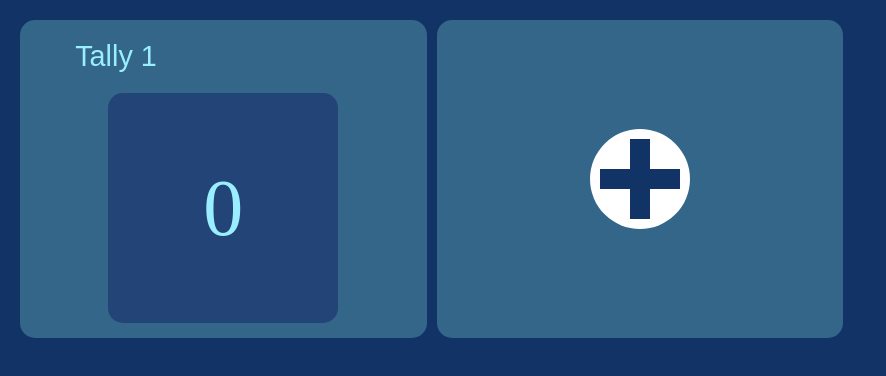
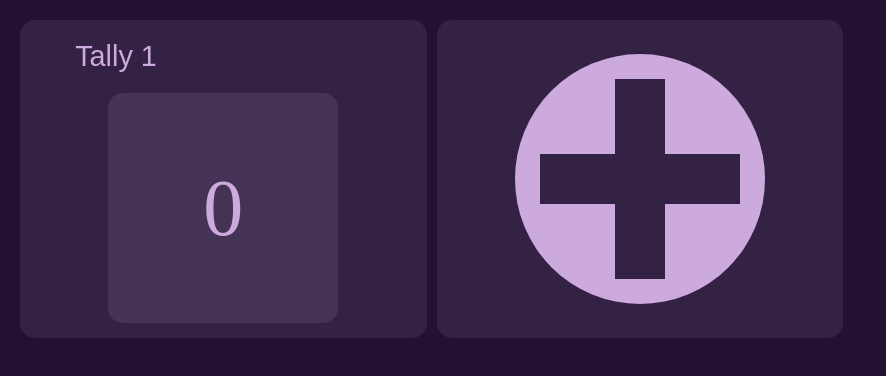
Before and after one commit to KermitPurple/modular_tallies, a plain HTML site: page index.html in a window 1280 px wide. Shown: the whole page, without its empty margins (0-886 px from the left). Drawn offline with Linux system fonts and the light colour scheme.

Commit message:
Change the colorscheme

```diff
--- a/index.css
+++ b/index.css
@@ -1,10 +1,10 @@
 :root{
-    --bg: #136;
-    --bg-accent: #247;
-    --fg: #9ef;
-    --cell-bg: #368;
-    --new-icon-bg: #fff;
-    --new-icon-fg: var(--bg);
+    --bg: #213;
+    --bg-accent: #435;
+    --fg: #cad;
+    --cell-bg: #324;
+    --new-icon-bg: var(--fg);
+    --new-icon-fg: var(--cell-bg);
 }
 
 body, html{
@@ -118,7 +118,7 @@ body{
 }
 
 .new-button-icon{
-    --size: 100px;
+    --size: 250px;
     width: var(--size);
     height: var(--size);
     background: var(--new-icon-bg);
@@ -142,6 +142,11 @@ body{
     transform: translate(-50%, -50%) rotate(0.25turn);
 }
 
+.new-button:hover{
+    --new-icon-bg: var(--bg-accent);
+    --new-icon-fg: var(--bg);
+}
+
 @media only screen and (min-width: 600px){
     #tally-grid{
         grid-template-columns: repeat(2, 1fr);
```
